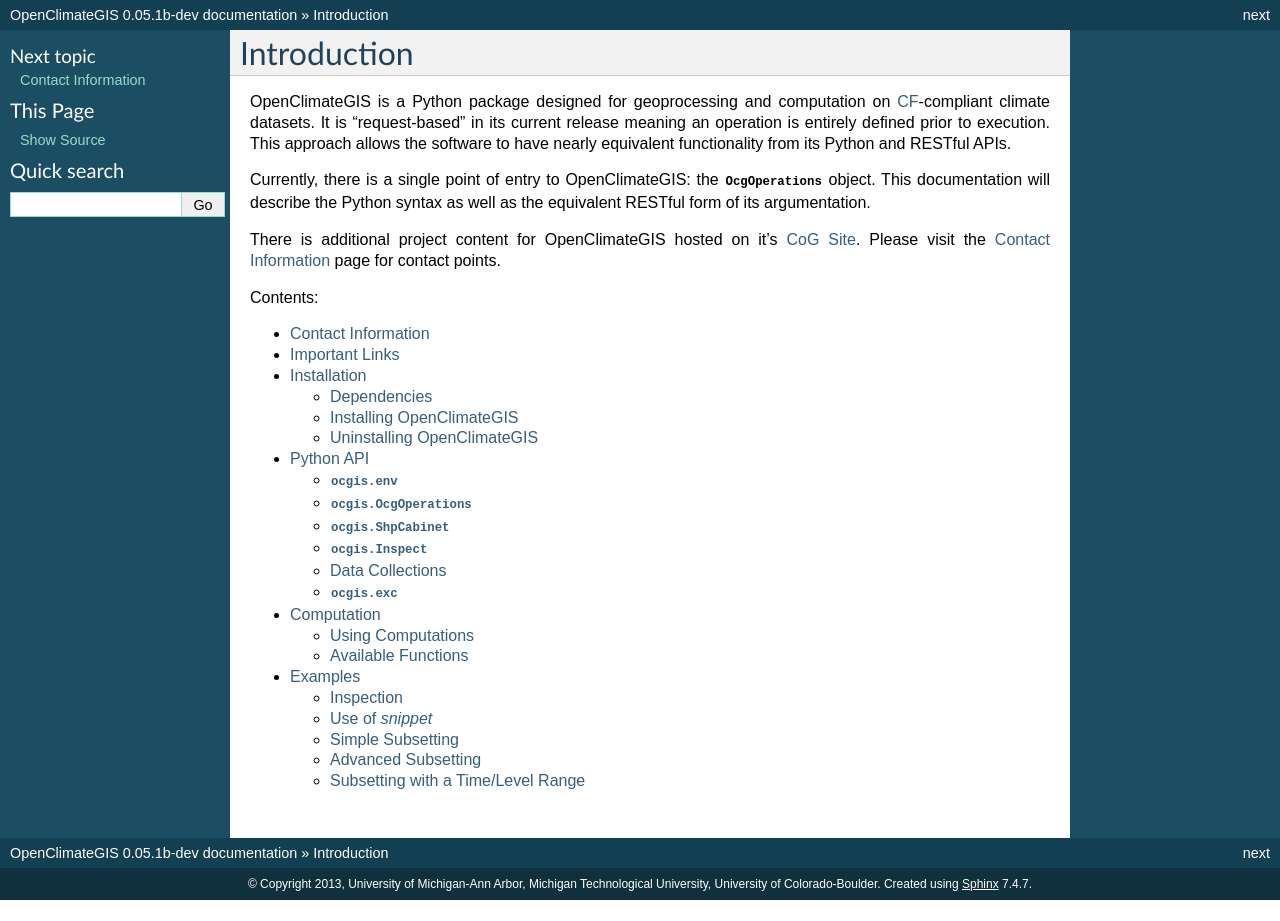
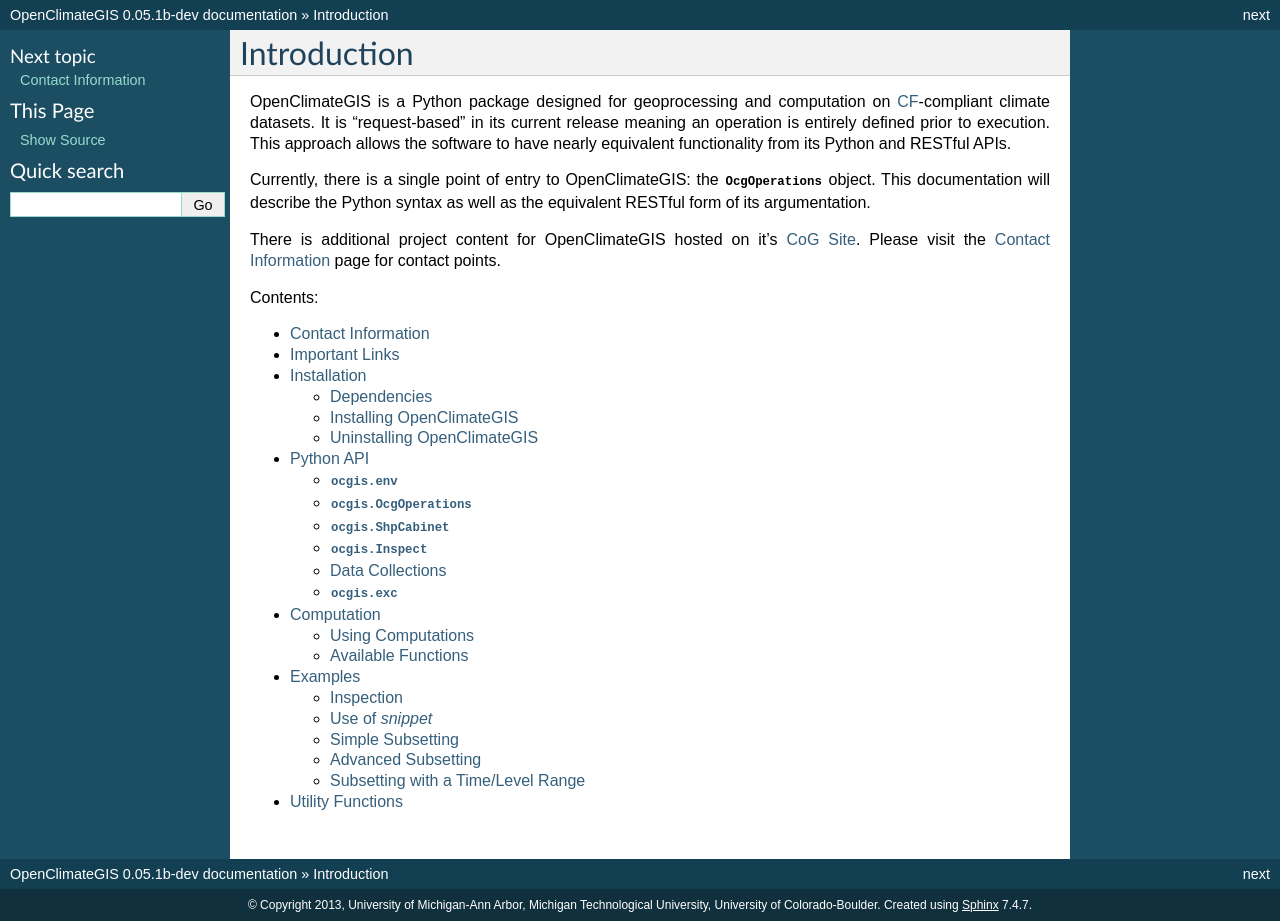
Before and after one commit to NCPP/ocgis, a Sphinx documentation site: the page built from doc/index.rst, in a window 1280 px wide. Built offline with Sphinx 7.4.7, drawn with Linux system fonts in a browser that asks for light colours; formulas are drawn with MathJax 3; before the commit the page ends 900 px from its top, so only the background shows below that.

Commit message:
doc changes. added new page to document utility functions.

```diff
--- a/doc/index.rst
+++ b/doc/index.rst
@@ -26,6 +26,7 @@
    api
    computation
    examples
+   utility
 
 .. Indices and tables
 ..  ==================
--- /dev/null
+++ b/doc/utility.rst
@@ -0,0 +1,6 @@
+=================
+Utility Functions
+=================
+
+.. automodule:: ocgis
+   :members: format_return
```
Also changed, not shown: 1 other file.
